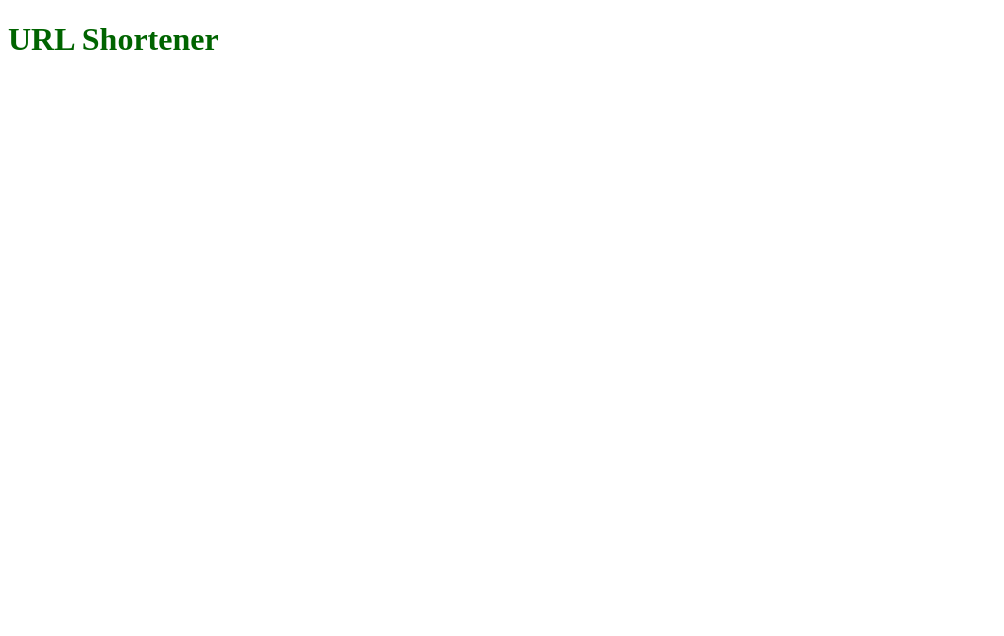
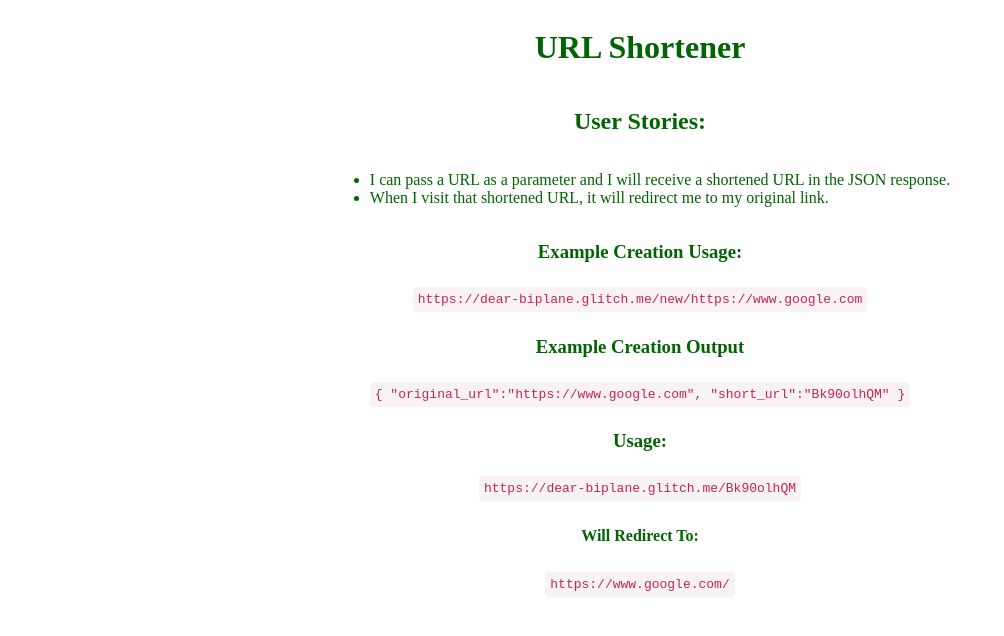
Before and after one commit to SeanGroff/url-shortener, a website: page public/index.html in a window 1280 px wide. Shown: the whole page, without its empty margins (0-1004 px from the left). Drawn offline with Linux system fonts and the light colour scheme.

Commit message:
Made a more useful html landing page

```diff
--- a/public/app.css
+++ b/public/app.css
@@ -1,3 +1,27 @@
-h1 {
-  color: darkgreen;
+body {
+  color: #006400;
+  /* background-color: #f1f2f3; */
 }
+
+h1,
+h2,
+h3,
+h4 {
+  text-transform: capitalize;
+}
+
+code {
+  background-color: #f9f2f4;
+  color: #c7254e;
+  border-radius: 4px;
+  padding: 5px;
+  margin: 5px 0;
+}
+
+.container {
+  display: flex;
+  flex-direction: column;
+  align-items: center;
+  width: 100%;
+  height: 100vh;
+}
--- a/public/index.html
+++ b/public/index.html
@@ -7,6 +7,21 @@
   <link rel="stylesheet" href="app.css">
 </head>
 <body>
-  <h1>URL Shortener</h1>
+  <div class="container">
+    <h1>URL Shortener</h1>
+    <h2>User stories:</h2>
+    <ul>
+      <li>I can pass a URL as a parameter and I will receive a shortened URL in the JSON response.</li>
+      <li>When I visit that shortened URL, it will redirect me to my original link.</li>
+    </ul>
+    <h3>Example creation usage:</h3>
+    <code>https://dear-biplane.glitch.me/new/https://www.google.com</code>
+    <h3>Example creation output</h3>
+    <code>{ "original_url":"https://www.google.com", "short_url":"Bk90olhQM" }</code>
+    <h3>Usage:</h3>
+    <code>https://dear-biplane.glitch.me/Bk90olhQM</code>
+    <h4>Will redirect to:</h4>
+    <code>https://www.google.com/</code>
+  </div>
 </body>
 </html>
```
